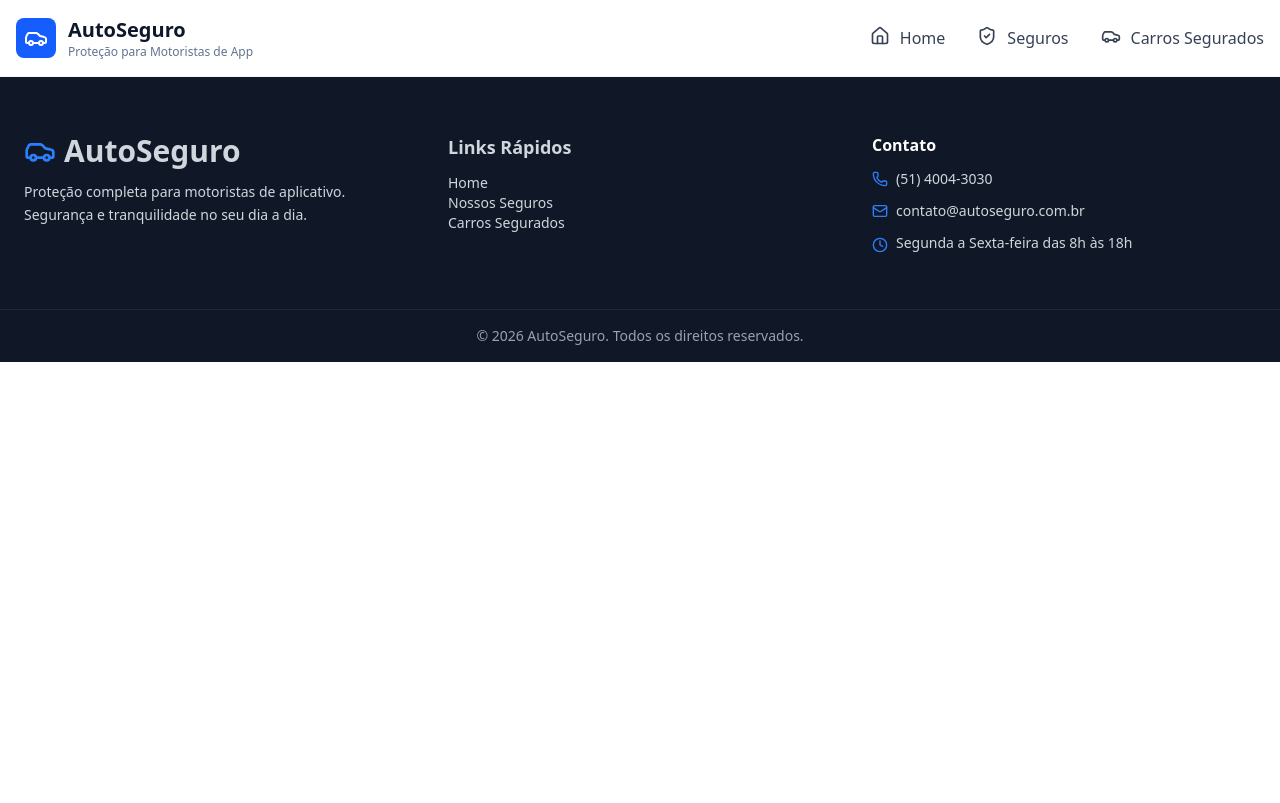
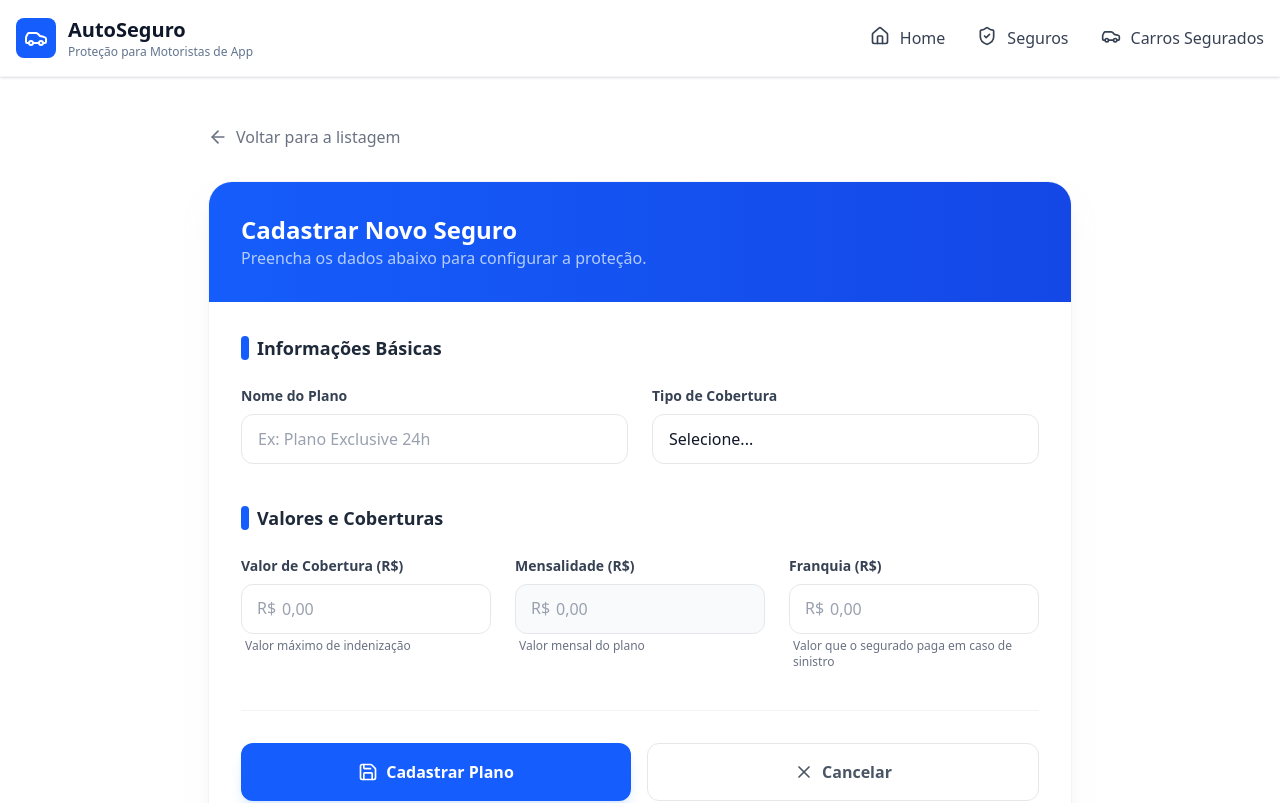
Before and after one commit to Grupo-1-Turma-JS10/seguro-carro-front, a React (Vite) app: page /seguro-carro-front/seguros/novo in a window 1280 px wide. Shown: the top 803 px of the page. Built offline with nearby package versions, Linux system fonts and the light colour scheme.

Commit message:
feat: crud seguros

```diff
--- a/src/App.tsx
+++ b/src/App.tsx
@@ -6,6 +6,7 @@ import { VeiculoForm } from "./pages/segurados/VeiculoForm"
 import Home from "./pages/home/Home"
 import Seguros from "./pages/seguros/Seguros"
 import ScrollNoTopo from "./utils/ScrollNoTopo"
+import { SeguroForm } from "./components/seguros/SeguroForm"
 
 function App() {
   const BASE_URL =  "/seguro-carro-front";
@@ -18,6 +19,8 @@ function App() {
         <Routes>
           <Route path="/" element={<Home />} />
           <Route path="/seguros" element={<Seguros />} />
+          <Route path="/seguros/editar/:id" element={<SeguroForm />} />
+          <Route path="/seguros/novo" element={<SeguroForm />} />
           <Route path="/segurados" element={<ListaVeiculos />} />
           <Route path="/segurados/novo" element={<VeiculoForm />} />
           <Route path="/segurados/editar/:id" element={<VeiculoForm />} />
--- a/src/components/seguros/SeguroForm.tsx
+++ b/src/components/seguros/SeguroForm.tsx
@@ -1,16 +1,69 @@
 import { ArrowLeft, Save, X } from 'lucide-react';
-import { type Seguro } from '../../pages/seguros/Seguros';
+import type Seguro from '../../model/seguro/Seguro';
+import { useNavigate, useParams } from 'react-router-dom';
+import { useEffect, useState } from 'react';
+import { buscarSeguroPorId, criarSeguro, editarSeguro } from '../../service/Service';
 
-interface SeguroFormProps {
-  editingSeguro: Seguro | null;
-  onBack: () => void;
-}
+export function SeguroForm() {
+  const { id } = useParams();
+  const [seguro, setSeguro] = useState<Seguro>({
+    id: 0,
+    cobertura: '',
+    valor: 0,
+    franquia: 0,
+    desconto: 0,
+    status: 'ativo',
+    data_criacao: '',
+    data_atualizacao: ''
+  });
+  const navigate = useNavigate();
 
-export function SeguroForm({ editingSeguro, onBack }: SeguroFormProps) {
+  useEffect(() => {
+    if (id) {
+      buscaSeguroPorId(id).then((data) => {
+        if (data) {
+          setSeguro(data);
+        }
+      });
+    }
+  }, [id]);
+
+  const handleSubmit = async (e: React.FormEvent) => {
+    e.preventDefault();
+    try {
+      if (!id) {
+        const novoSeguro = {
+          valor: seguro.valor,
+          status: seguro.status,
+          cobertura: seguro.cobertura,
+          franquia: seguro.franquia
+        };
+        await criarSeguro(novoSeguro);
+      } else {
+        await editarSeguro(seguro);
+      }
+      navigate('/seguros');
+    } catch (error) {
+      console.error('Erro ao salvar seguro:', error);
+    }
+  }
+
+  const buscaSeguroPorId = async (seguroId: string) => {
+    try {
+      const response = await buscarSeguroPorId(Number(seguroId));
+      if (response) {
+        return response;
+      }
+    } catch (error) {
+      console.error('Erro ao buscar seguro:', error);
+    }
+    return null;
+  };
+
   return (
     <div className="max-w-4xl mx-auto px-4 py-12">
       <button
-        onClick={onBack}
+        onClick={() => navigate('/seguros')}
         className="flex items-center gap-2 text-gray-500 hover:text-blue-600 mb-8 font-medium transition-colors cursor-pointer group"
       >
         <ArrowLeft className="w-5 h-5 group-hover:-translate-x-1 transition-transform" /> Voltar para a listagem
@@ -19,12 +72,12 @@ export function SeguroForm({ editingSeguro, onBack }: SeguroFormProps) {
       <div className="bg-white rounded-3xl shadow-xl shadow-gray-200/50 border border-gray-100 overflow-hidden">
         <div className="bg-gradient-to-r from-blue-600 to-blue-700 p-8 text-white">
           <h2 className="text-2xl font-bold">
-            {editingSeguro ? 'Editar Plano de Seguro' : 'Cadastrar Novo Seguro'}
+            {seguro?.id ? 'Editar Plano de Seguro' : 'Cadastrar Novo Seguro'}
           </h2>
           <p className="text-blue-100 opacity-80">Preencha os dados abaixo para configurar a proteção.</p>
         </div>
 
-        <form className="p-8 space-y-10">
+        <form onSubmit={handleSubmit} className="p-8 space-y-10">
 
           <section>
             <h3 className="text-lg font-bold text-gray-800 mb-6 flex items-center gap-2">
@@ -36,7 +89,8 @@ export function SeguroForm({ editingSeguro, onBack }: SeguroFormProps) {
                 <label className="block text-sm font-bold text-gray-700 mb-2">Nome do Plano</label>
                 <input
                   type="text"
-                  defaultValue={editingSeguro?.name}
+                  value={seguro?.cobertura || ''}
+                  onChange={(e) => setSeguro({ ...seguro, cobertura: e.target.value })}
                   placeholder="Ex: Plano Exclusive 24h"
                   className="w-full px-4 py-3 rounded-xl border border-gray-200 focus:ring-2 focus:ring-blue-500 outline-none transition-all cursor-text text-gray-900 placeholder-gray-400"
                 />
@@ -45,24 +99,15 @@ export function SeguroForm({ editingSeguro, onBack }: SeguroFormProps) {
               <div>
                 <label className="block text-sm font-bold text-gray-700 mb-2">Tipo de Cobertura</label>
                 <select
-                  defaultValue={editingSeguro?.coverageType || ""}
+                  value={seguro?.cobertura || ''}
+                  onChange={(e) => setSeguro({ ...seguro, cobertura: e.target.value })}
                   className="w-full px-4 py-3 rounded-xl border border-gray-200 focus:ring-2 focus:ring-blue-500 outline-none bg-white cursor-pointer appearance-none text-gray-900"
                 >
                   <option value="" disabled>Selecione...</option>
-                  <option value="Basica">Básica</option>
-                  <option value="Completa">Completa</option>
-                  <option value="Premium">Premium</option>
+                  <option value="basica">Básica</option>
+                  <option value="completa">Completa</option>
+                  <option value="premium">Premium</option>
                 </select>
-              </div>
-
-              <div className="md:col-span-2">
-                <label className="block text-sm font-bold text-gray-700 mb-2">Descrição</label>
-                <textarea
-                  rows={3}
-                  defaultValue={editingSeguro?.description}
-                  placeholder="Descreva os principais benefícios deste plano..."
-                  className="w-full px-4 py-3 rounded-xl border border-gray-200 focus:ring-2 focus:ring-blue-500 outline-none transition-all cursor-text text-gray-900 placeholder-gray-400"
-                />
               </div>
             </div>
           </section>
@@ -80,7 +125,8 @@ export function SeguroForm({ editingSeguro, onBack }: SeguroFormProps) {
                   <span className="absolute left-4 top-3 text-gray-400">R$</span>
                   <input
                     type="number"
-                    defaultValue={editingSeguro?.coverageAmount}
+                    value={seguro?.valor || ''}
+                    onChange={(e) => setSeguro({ ...seguro, valor: Number(e.target.value) })}
                     placeholder="0,00"
                     className="w-full pl-10 pr-4 py-3 rounded-xl border border-gray-200 focus:ring-2 focus:ring-blue-500 outline-none mb-1 cursor-text text-gray-900 placeholder-gray-400"
                   />
@@ -94,9 +140,10 @@ export function SeguroForm({ editingSeguro, onBack }: SeguroFormProps) {
                   <span className="absolute left-4 top-3 text-gray-400">R$</span>
                   <input
                     type="number"
-                    defaultValue={editingSeguro?.monthlyPrice}
+                    value={seguro?.valor ? (Number(seguro.valor) / 12).toFixed(2) : ''}
+                    readOnly
                     placeholder="0,00"
-                    className="w-full pl-10 pr-4 py-3 rounded-xl border border-gray-200 focus:ring-2 focus:ring-blue-500 outline-none mb-1 cursor-text text-gray-900 placeholder-gray-400"
+                    className="w-full pl-10 pr-4 py-3 rounded-xl border border-gray-200 focus:ring-2 focus:ring-blue-500 outline-none mb-1 cursor-text text-gray-900 placeholder-gray-400 bg-gray-50"
                   />
                 </div>
                 <p className="text-xs text-gray-500 ml-1">Valor mensal do plano</p>
@@ -108,7 +155,8 @@ export function SeguroForm({ editingSeguro, onBack }: SeguroFormProps) {
                   <span className="absolute left-4 top-3 text-gray-400">R$</span>
                   <input
                     type="number"
-                    defaultValue={editingSeguro?.deductible}
+                    value={seguro?.franquia || ''}
+                    onChange={(e) => setSeguro({ ...seguro, franquia: Number(e.target.value) })}
                     placeholder="0,00"
                     className="w-full pl-10 pr-4 py-3 rounded-xl border border-gray-200 focus:ring-2 focus:ring-blue-500 outline-none mb-1 cursor-text text-gray-900 placeholder-gray-400"
                   />
@@ -124,12 +172,12 @@ export function SeguroForm({ editingSeguro, onBack }: SeguroFormProps) {
               className="flex-1 bg-blue-600 text-white py-4 rounded-xl font-bold hover:bg-blue-700 active:scale-[0.98] transition-all flex items-center justify-center gap-2 shadow-lg shadow-blue-100 order-2 sm:order-1 cursor-pointer"
             >
               <Save className="w-5 h-5" />
-              {editingSeguro ? 'Atualizar Plano' : 'Cadastrar Plano'}
+              {seguro?.id ? 'Atualizar Plano' : 'Cadastrar Plano'}
             </button>
 
             <button
               type="button"
-              onClick={onBack}
+              onClick={() => navigate('/seguros')}
               className="flex-1 bg-white text-gray-600 border border-gray-200 py-4 rounded-xl font-bold hover:bg-gray-50 hover:text-gray-800 active:scale-[0.98] transition-all flex items-center justify-center gap-2 order-1 sm:order-2 cursor-pointer"
             >
               <X className="w-5 h-5" />
--- a/src/components/seguros/SeguroList.tsx
+++ b/src/components/seguros/SeguroList.tsx
@@ -1,45 +1,50 @@
-import { useState } from 'react';
+import { useEffect, useState } from 'react';
 import {
   Edit2,
   Trash2,
   Plus,
   CheckCircle2,
-  X,
-  ShieldCheck,
-  Info,
-  DollarSign,
-  Shield,
-  FileText,
   ShieldAlert,
   AlertTriangle
 } from 'lucide-react';
-import { type Seguro } from '../../pages/seguros/Seguros';
+import { buscarSeguros, cancelarSeguro } from '../../service/Service';
+import type Seguro from '../../model/seguro/Seguro';
+import { useNavigate } from 'react-router-dom';
 
 interface SeguroListProps {
   onEdit: (seguro: Seguro) => void;
   onAddNew: () => void;
 }
 
-export function SeguroList({ onEdit, onAddNew }: SeguroListProps) {
-  const [selectedSeguro, setSelectedSeguro] = useState<Seguro | null>(null);
+export function SeguroList({onAddNew }: SeguroListProps) {
   const [seguroParaExcluir, setSeguroParaExcluir] = useState<Seguro | null>(null);
+  const [seguros, setSeguros] = useState<Seguro[]>([]);
+  const navigate = useNavigate();
 
-  const planos: Seguro[] = [
-    {
-      id: '1',
-      name: 'Plano Essencial',
-      description: 'Proteção básica para o seu veículo com assistência 24h em todo o território nacional.',
-      monthlyPrice: 140.00,
-      coverageAmount: 14000,
-      coverageType: 'Cobertura Total',
-      deductible: 1400
+  useEffect(() => {
+    buscaSeguros();
+  }, []);
+
+  const buscaSeguros = async() => {
+    try {
+      const seguros = await buscarSeguros();
+      setSeguros(seguros);
+    } catch (error) {
+      console.error("Erro ao buscar seguros:", error);
     }
-  ];
+  }
 
-  const hasPlanos = planos.length > 0;
+  const hasPlanos = seguros.length > 0;
 
-  const confirmarExclusao = () => {
-    console.log("Excluindo plano:", seguroParaExcluir?.id);
+  const confirmarExclusao = async () => {
+    if (seguroParaExcluir?.id) {
+      try {
+        await cancelarSeguro(seguroParaExcluir.id);
+        setSeguros(seguros.filter(s => s.id !== seguroParaExcluir.id));
+      } catch (error) {
+        console.error("Erro ao excluir seguro:", error);
+      }
+    }
     setSeguroParaExcluir(null);
   };
 
@@ -53,7 +58,7 @@ export function SeguroList({ onEdit, onAddNew }: SeguroListProps) {
             <p className="text-blue-100 mt-2 text-base md:text-lg opacity-90 font-medium">Gerencie as opções de proteção disponíveis</p>
           </div>
           {hasPlanos && (
-            <button onClick={onAddNew} className="w-full md:w-auto bg-white text-blue-600 px-8 py-4 rounded-2xl flex items-center justify-center gap-2 hover:bg-blue-50 active:scale-95 transition-all duration-200 shadow-xl shadow-blue-900/10 font-bold group cursor-pointer">
+            <button onClick={() => navigate('/seguros/novo')} className="w-full md:w-auto bg-white text-blue-600 px-8 py-4 rounded-2xl flex items-center justify-center gap-2 hover:bg-blue-50 active:scale-95 transition-all duration-200 shadow-xl shadow-blue-900/10 font-bold group cursor-pointer">
               <Plus className="w-5 h-5 group-hover:rotate-90 transition-transform duration-300" /> Novo Plano
             </button>
           )}
@@ -64,20 +69,20 @@ export function SeguroList({ onEdit, onAddNew }: SeguroListProps) {
       <div className="max-w-7xl mx-auto px-4 py-12 w-full flex-grow flex flex-col">
         {hasPlanos ? (
           <div className="grid grid-cols-1 md:grid-cols-2 lg:grid-cols-3 gap-6 md:gap-8">
-            {planos.map(plano => (
-              <div key={plano.id} className="bg-white rounded-3xl border border-gray-100 shadow-sm hover:shadow-xl hover:-translate-y-1 transition-all duration-300 flex flex-col overflow-hidden">
+            {seguros.map(seguro => (
+              <div key={seguro.id} className="bg-white rounded-3xl border border-gray-100 shadow-sm hover:shadow-xl hover:-translate-y-1 transition-all duration-300 flex flex-col overflow-hidden">
 
                 <div className="bg-blue-600 p-6 md:p-8 flex justify-between items-center">
-                  <h3 className="text-xl font-bold text-white">{plano.name}</h3>
+                  <h3 className="text-xl font-bold text-white">{seguro.cobertura}</h3>
                   <div className="flex gap-2">
                     <button
-                      onClick={() => onEdit(plano)}
+                      onClick={() => navigate(`/seguros/editar/${seguro.id}`)}
                       className="p-2.5 text-white/80 hover:text-white hover:bg-white/20 active:scale-90 rounded-xl transition-all cursor-pointer"
                     >
                       <Edit2 className="w-4 h-4" />
                     </button>
                     <button
-                      onClick={() => setSeguroParaExcluir(plano)}
+                      onClick={() => setSeguroParaExcluir(seguro)}
                       className="p-2.5 text-white/80 hover:text-red-200 hover:bg-red-500/20 active:scale-90 rounded-xl transition-all cursor-pointer"
                     >
                       <Trash2 className="w-4 h-4" />
@@ -88,7 +93,9 @@ export function SeguroList({ onEdit, onAddNew }: SeguroListProps) {
                 <div className="px-6 md:px-8 mt-6 mb-6">
                   <h3 className="text-gray-400 text-[10px] font-bold uppercase tracking-widest mb-1">A partir de</h3>
                   <div className="flex items-baseline">
-                    <span className="text-3xl md:text-4xl font-black text-blue-600">R$ {plano.monthlyPrice.toLocaleString('pt-BR', { minimumFractionDigits: 2 })}</span>
+                    <span className="text-3xl md:text-4xl font-black text-blue-600">
+                      R$ {(seguro.valor / 12).toLocaleString('pt-BR', { minimumFractionDigits: 2 })}
+                      </span>
                     <span className="text-gray-500 text-sm font-medium ml-1">/mês</span>
                   </div>
                 </div>
@@ -96,16 +103,16 @@ export function SeguroList({ onEdit, onAddNew }: SeguroListProps) {
                 <div className="px-6 md:px-8 mb-8"><div className="h-px bg-gray-100 w-full"></div></div>
 
                 <div className="px-6 md:px-8 space-y-5 flex-grow mb-8 text-sm">
-                   <div className="flex items-start gap-3"><CheckCircle2 className="w-5 h-5 text-green-500 mt-0.5" /><div><p className="text-gray-400 text-[10px] uppercase font-bold">Tipo de Cobertura</p><p className="text-gray-800 font-bold">{plano.coverageType}</p></div></div>
-                   <div className="flex items-start gap-3"><CheckCircle2 className="w-5 h-5 text-green-500 mt-0.5" /><div><p className="text-gray-400 text-[10px] uppercase font-bold">Valor de Cobertura</p><p className="text-gray-800 font-bold">R$ {plano.coverageAmount.toLocaleString('pt-BR')}</p></div></div>
-                   <div className="flex items-start gap-3"><CheckCircle2 className="w-5 h-5 text-green-500 mt-0.5" /><div><p className="text-gray-400 text-[10px] uppercase font-bold">Franquia</p><p className="text-gray-800 font-bold">R$ {plano.deductible.toLocaleString('pt-BR')}</p></div></div>
+                   <div className="flex items-start gap-3"><CheckCircle2 className="w-5 h-5 text-green-500 mt-0.5" /><div><p className="text-gray-400 text-[10px] uppercase font-bold">Tipo de Cobertura</p><p className="text-gray-800 font-bold">{seguro.cobertura}</p></div></div>
+                   <div className="flex items-start gap-3"><CheckCircle2 className="w-5 h-5 text-green-500 mt-0.5" /><div><p className="text-gray-400 text-[10px] uppercase font-bold">Valor de Cobertura</p><p className="text-gray-800 font-bold">R$ {seguro.valor.toLocaleString('pt-BR')}</p></div></div>
+                   <div className="flex items-start gap-3"><CheckCircle2 className="w-5 h-5 text-green-500 mt-0.5" /><div><p className="text-gray-400 text-[10px] uppercase font-bold">Franquia</p><p className="text-gray-800 font-bold">R$ {seguro.franquia.toLocaleString('pt-BR')}</p></div></div>
                 </div>
 
-                <div className="p-6 md:p-8 pt-0">
-                  <button onClick={() => setSelectedSeguro(plano)} className="w-full py-4 bg-blue-600 text-white rounded-2xl font-bold flex items-center justify-center gap-2 hover:bg-blue-700 active:scale-[0.98] transition-all cursor-pointer shadow-lg shadow-blue-50">
+                {/*<div className="p-6 md:p-8 pt-0">
+                  <button onClick={() => setSelectedSeguro(seguro)} className="w-full py-4 bg-blue-600 text-white rounded-2xl font-bold flex items-center justify-center gap-2 hover:bg-blue-700 active:scale-[0.98] transition-all cursor-pointer shadow-lg shadow-blue-50">
                     <Info className="w-5 h-5" /> Ver Detalhes do Plano
                   </button>
-                </div>
+                </div>*/}
               </div>
             ))}
           </div>
@@ -136,7 +143,7 @@ export function SeguroList({ onEdit, onAddNew }: SeguroListProps) {
               </div>
               <h3 className="text-2xl font-bold text-gray-900 mb-2">Excluir Plano?</h3>
               <p className="text-gray-500 leading-relaxed">
-                Tem certeza que deseja excluir o <strong>{seguroParaExcluir.name}</strong>? Esta ação não poderá ser desfeita.
+                Tem certeza que deseja excluir o <strong>{seguroParaExcluir.cobertura}</strong>? Esta ação não poderá ser desfeita.
               </p>
             </div>
 
@@ -159,7 +166,7 @@ export function SeguroList({ onEdit, onAddNew }: SeguroListProps) {
       )}
 
       {/* Modal de Detalhes do Plano */}
-      {selectedSeguro && (
+      {/*{selectedSeguro && (
         <div className="fixed inset-0 z-[60] flex items-end md:items-center justify-center bg-black/60 backdrop-blur-sm p-0 md:p-4 cursor-pointer" onClick={() => setSelectedSeguro(null)}>
           <div className="bg-white w-full max-w-2xl rounded-t-[32px] md:rounded-[32px] shadow-2xl overflow-hidden animate-in slide-in-from-bottom md:zoom-in-95 duration-300 cursor-default flex flex-col max-h-[95vh]" onClick={e => e.stopPropagation()}>
             <div className="bg-blue-600 p-6 md:p-8 text-white relative">
@@ -169,7 +176,7 @@ export function SeguroList({ onEdit, onAddNew }: SeguroListProps) {
               <div className="flex items-center gap-4">
                 <div className="bg-white/20 p-3 rounded-2xl hidden sm:block"><ShieldCheck className="w-8 h-8" /></div>
                 <div>
-                  <h2 className="text-xl md:text-2xl font-bold">{selectedSeguro.name}</h2>
+                  <h2 className="text-xl md:text-2xl font-bold">{selectedSeguro.cobertura}</h2>
                   <p className="text-blue-100 text-sm opacity-90">Detalhamento completo do plano</p>
                 </div>
               </div>
@@ -179,18 +186,18 @@ export function SeguroList({ onEdit, onAddNew }: SeguroListProps) {
               <div className="grid grid-cols-1 sm:grid-cols-2 gap-4 mb-8">
                 <div className="bg-gray-50 p-4 rounded-2xl border border-gray-100 flex items-center gap-4">
                   <div className="bg-blue-100 p-2.5 rounded-xl text-blue-600"><DollarSign className="w-5 h-5" /></div>
-                  <div><p className="text-[10px] uppercase font-bold text-gray-400">Mensalidade</p><p className="text-lg font-bold text-blue-600">R$ {selectedSeguro.monthlyPrice.toLocaleString('pt-BR', { minimumFractionDigits: 2 })}</p></div>
+                  <div><p className="text-[10px] uppercase font-bold text-gray-400">Mensalidade</p><p className="text-lg font-bold text-blue-600">R$ {(selectedSeguro.valor / 12).toLocaleString('pt-BR', { minimumFractionDigits: 2 })}</p></div>
                 </div>
                 <div className="bg-gray-50 p-4 rounded-2xl border border-gray-100 flex items-center gap-4">
                   <div className="bg-green-100 p-2.5 rounded-xl text-green-600"><Shield className="w-5 h-5" /></div>
-                  <div><p className="text-[10px] uppercase font-bold text-gray-400">Tipo de Cobertura</p><p className="text-lg font-bold text-gray-800">{selectedSeguro.coverageType}</p></div>
+                  <div><p className="text-[10px] uppercase font-bold text-gray-400">Tipo de Cobertura</p><p className="text-lg font-bold text-gray-800">{selectedSeguro.cobertura}</p></div>
                 </div>
               </div>
               <div className="space-y-4 mb-8">
                 <h4 className="flex items-center gap-2 text-sm font-bold text-gray-900 uppercase tracking-widest"><FileText className="w-4 h-4 text-blue-600" /> Especificações</h4>
                 <div className="border border-gray-100 rounded-2xl overflow-hidden text-sm">
                   <div className="flex justify-between p-4 bg-gray-50/50 border-b border-gray-100"><span className="text-gray-500">Valor Máximo de Cobertura</span><span className="font-bold text-gray-900">R$ {selectedSeguro.coverageAmount.toLocaleString('pt-BR')}</span></div>
-                  <div className="flex justify-between p-4 bg-white"><span className="text-gray-500">Valor da Franquia</span><span className="font-bold text-gray-900">R$ {selectedSeguro.deductible.toLocaleString('pt-BR')}</span></div>
+                  <div className="flex justify-between p-4 bg-white"><span className="text-gray-500">Valor da Franquia</span><span className="font-bold text-gray-900">R$ {selectedSeguro.valor.toLocaleString('pt-BR')}</span></div>
                 </div>
               </div>
               <div className="mb-8">
@@ -203,7 +210,7 @@ export function SeguroList({ onEdit, onAddNew }: SeguroListProps) {
             </div>
           </div>
         </div>
-      )}
+      )}*/}
     </div>
   );
 }
--- a/src/pages/segurados/VeiculoForm.tsx
+++ b/src/pages/segurados/VeiculoForm.tsx
@@ -3,7 +3,7 @@ import { Header } from '../../components/veiculo/Header';
 import { useEffect, useState } from 'react';
 import { Save } from 'lucide-react';
 import type CriarVeiculoDTO from '../../model/veiculo/CriarVeiculoDTO';
-import { buscarSeguros, buscarVeiculoPorId, contratarSeguro, criarVeiculo } from '../../service/Service';
+import { buscarSeguros, buscarVeiculoPorId, contratarSeguro, criarVeiculo, editarVeiculo } from '../../service/Service';
 
 export function VeiculoForm() {
     const navigate = useNavigate();
@@ -71,9 +71,13 @@ export function VeiculoForm() {
     const handleSubmit = async (e: React.FormEvent) => {
         e.preventDefault();
         try {
-            const veiculoCriado = await criaVeiculo(veiculo);
-            if (seguroSelecionado && veiculoCriado?.id) {
-                await vincularSeguroAoVeiculo(Number(seguroSelecionado), veiculoCriado.id);
+            if (!veiculo.id) {
+                const veiculoCriado = await criaVeiculo(veiculo);
+                if (seguroSelecionado && veiculoCriado?.id) {
+                    await vincularSeguroAoVeiculo(Number(seguroSelecionado), veiculoCriado.id);
+                }
+            } else {
+                await editarVeiculo(veiculo);
             }
         } catch (error) {
             console.error('Erro ao criar veículo:', error);
```
Also changed, not shown: src/model/seguro/CriarSeguroDTO.ts (+3 -5 lines), src/model/seguro/Seguro.ts (+5 -3 lines), src/pages/seguros/Seguros.tsx (+2 -14 lines), src/service/Service.ts (+12 -0 lines).
